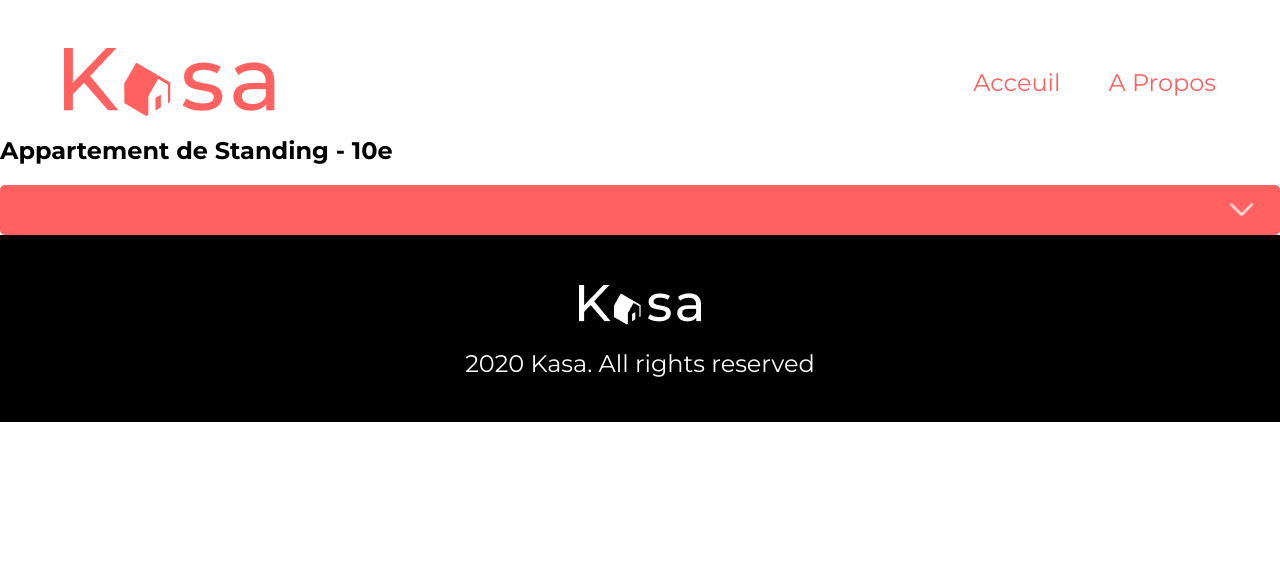
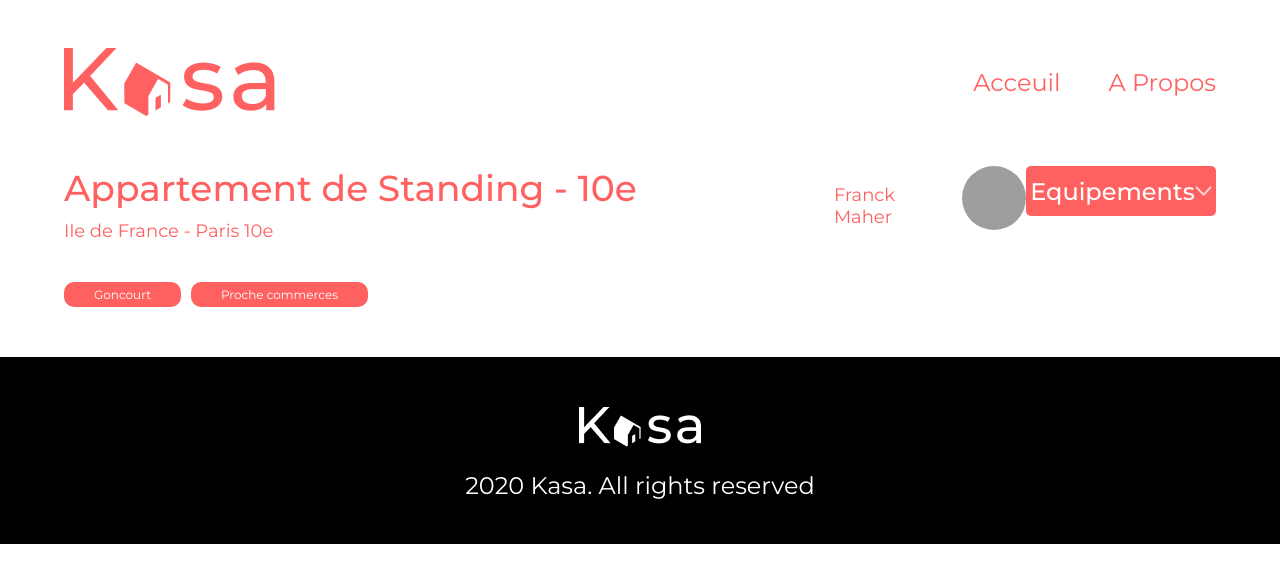
Before and after one commit to spralong/Projet_Kasa, a React (Create React App) app: page /logement/0979876d in a window 1280 px wide. Shown: the top 582 px of the page. Built offline with nearby package versions, Linux system fonts and the light colour scheme; grey boxes are pictures that could not be loaded.

Commit message:
Ajout des infos logements pour single

```diff
--- a/src/components/InfoLogement.js
+++ b/src/components/InfoLogement.js
@@ -1,12 +1,11 @@
 import React from "react";
 import logement from "../logements";
+import Collapse from "../components/Collapse";
 
 const logementData = () => {
   const appart = window.location.pathname;
-  console.log(appart);
 
   let appart2 = appart.split("/logement/");
-  console.log(appart2[1]);
   appart2 = appart2[1];
 
   const test = logement.find(
@@ -14,9 +13,37 @@ const logementData = () => {
   );
   console.log(test);
 
+  const tags = test.tags;
+
   return (
-    <div>
-      <h2>{test.title}</h2>
+    <div className="containeur_logement">
+      <div className="containeur_logement-title">
+        <h2>{test.title}</h2>
+        <p>{test.location}</p>
+        <div className="containeur_logement-tags">
+          <ul>
+            {tags.map((tag, index) => (
+              <li key={index}>{tag}</li>
+            ))}
+          </ul>
+        </div>
+      </div>
+      <div className="containeur_logement-host">
+        <p>{test.host.name}</p>
+        <img src={test.host.picture} alt="Photo de profil" />
+      </div>
+      <div className="containeur_logement-collapse">
+        <Collapse
+          content={
+            <ul>
+              {test.equipments.map((equipement, index) => (
+                <li key={index}>{equipement}</li>
+              ))}
+            </ul>
+          }
+          title="Equipements"
+        />
+      </div>
     </div>
   );
 };
--- a/src/pages/Fiche_Logement.js
+++ b/src/pages/Fiche_Logement.js
@@ -1,52 +1,37 @@
 import React from "react";
 import Footer from "../components/Footer";
 import Header from "../components/Header";
-// import logement from "../logements";
 import Collapse from "../components/Collapse";
 import InfoLogement from "../components/InfoLogement";
+import CollapseData from "../logements.js";
 
 const logementFonction = () => {
-  // const appart = window.location.pathname;
-  // console.log(appart);
-
-  // let appart2 = appart.split("/logement/");
-  // console.log(appart2[1]);
-  // appart2 = appart2[1];
-
-  // const test = logement.find(
-  //   (logementFonction) => logementFonction.id === appart2
-  // );
-  // console.log(test);
-
   return (
     <div>
       <Header />
       <div>
         <InfoLogement />
       </div>
-
-      {/* TEST */}
-      {/* <div>
-        <h2>{test.title}</h2>
-        <p>{test.location}</p>
-      </div>
-      <div>
-        <p>{test.host.name}</p>
-        <img src={test.host.picture} alt="Photo de profil" />
-      </div>
-      <div>
-        <ul>
-          <li>{test.tags}</li>
-        </ul>
-      </div>
-      <div>{test.rating}</div> */}
-      {/* TEST */}
-
-      <Collapse />
+      {/* <div className="collapse_logement-equipements">
+        {CollapseData.map((item) => {
+          console.log(item.equipments);
+          return (
+            <div key={item.id}>
+              <Collapse
+                content={
+                  <ul>
+                    <li>{item.equipments}</li>
+                  </ul>
+                }
+                title="Equipements"
+              />
+            </div>
+          );
+        })}
+      </div> */}
       <Footer />
     </div>
   );
 };
 
-// export default Fiche_Logement;
 export default logementFonction;
--- a/src/styles/base/app.scss
+++ b/src/styles/base/app.scss
@@ -7,3 +7,4 @@
 @import "./components/Header.scss";
 @import "./components/Navigation.scss";
 @import "./components/Banner.scss";
+@import "./components/InfoLogement.scss";
--- /dev/null
+++ b/src/styles/base/components/InfoLogement.scss
@@ -0,0 +1,59 @@
+.containeur_logement {
+  display: flex;
+  padding-left: 5%;
+  padding-right: 5%;
+  padding-top: 50px;
+  padding-bottom: 50px;
+  &-title {
+    display: flex;
+    flex-direction: column;
+    width: 80%;
+    color: #ff6060;
+    row-gap: 10px;
+    & h2 {
+      font-size: 36px;
+      margin: 0px;
+      font-weight: 500;
+    }
+    & p {
+      font-size: 18px;
+      margin: 0px;
+    }
+  }
+  &-tags {
+    & ul {
+      margin: 0px;
+      padding: 0px;
+    }
+    & li {
+      background-color: #ff6060;
+      color: white;
+      border-radius: 15px;
+      font-size: 12px;
+    }
+  }
+  &-host {
+    display: flex;
+    justify-content: flex-end;
+    width: 20%;
+    gap: 10px;
+    & p {
+      font-size: 18px;
+      color: #ff6060;
+    }
+    & img {
+      border-radius: 50%;
+      width: 64px;
+      height: 64px;
+    }
+  }
+  &-tags ul {
+    display: flex;
+    gap: 10px;
+    padding-top: 30px;
+    & li {
+      padding: 5px 30px 5px 30px;
+      border-radius: 10px;
+    }
+  }
+}
```
Also changed, not shown: src/components/Logements.js (deleted, +0 -7 lines).
